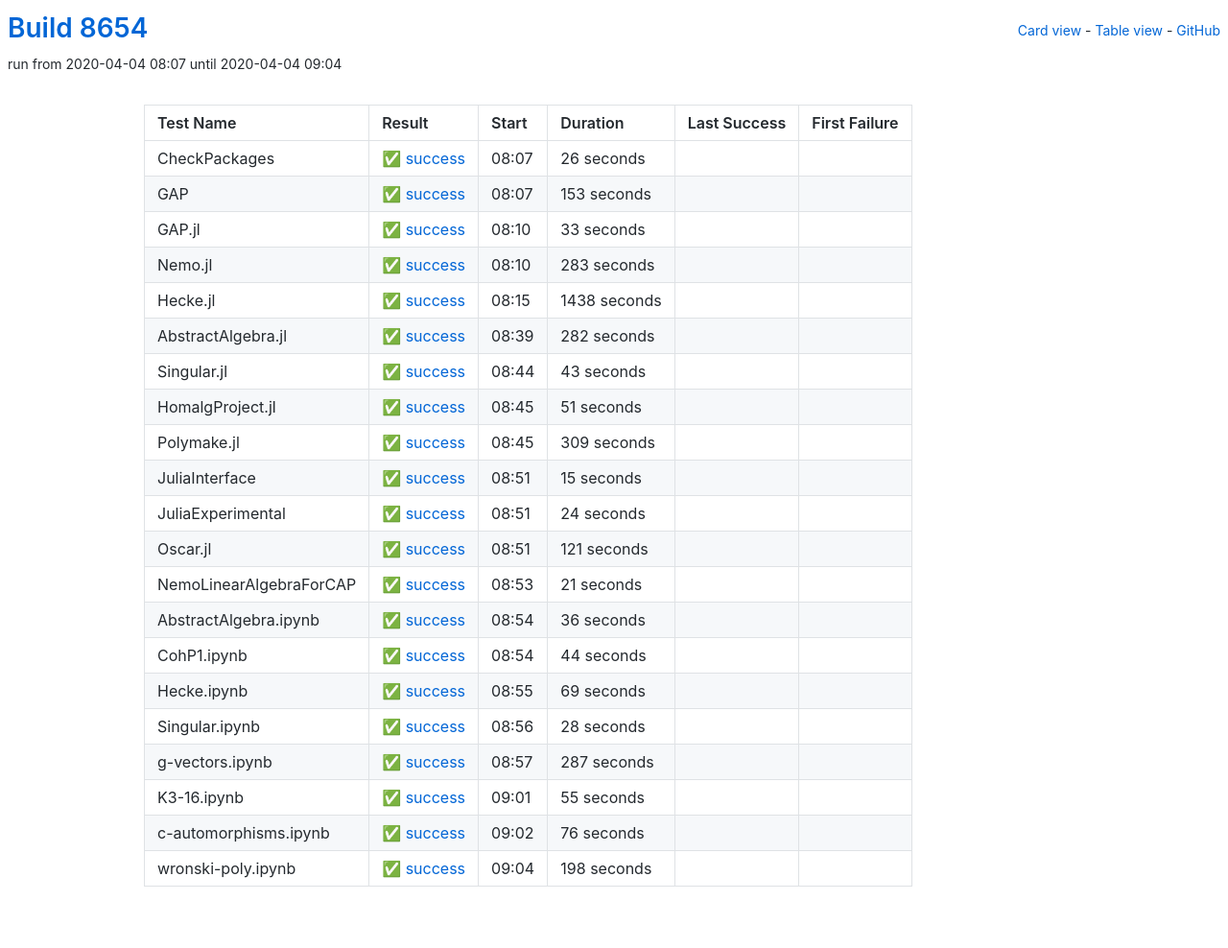
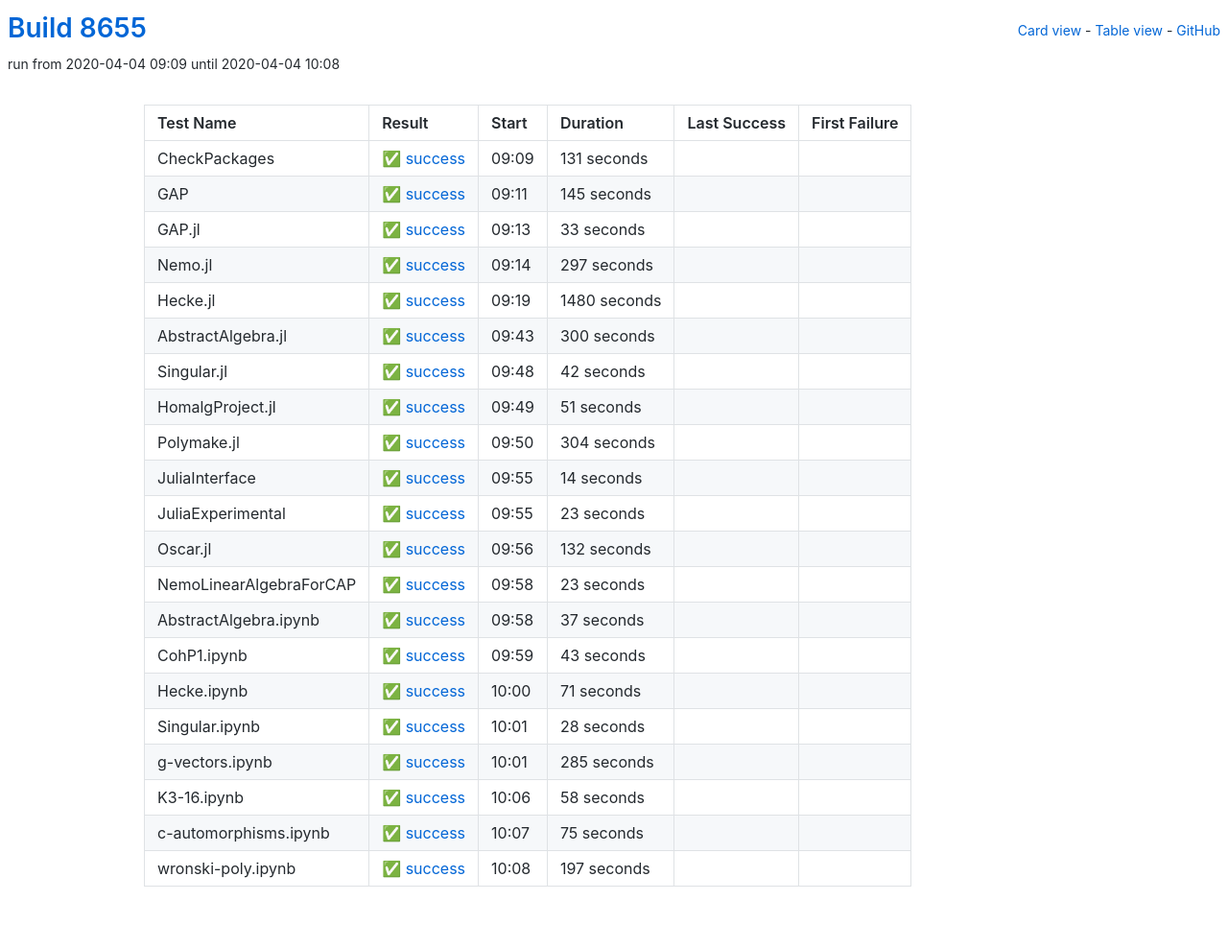
Before and after one commit to oscar-system/oscar-ci-status, a Jekyll site: the page built from table.html, in a window 1280 px wide. Shown: the whole page at 96% size. Built offline with Jekyll 4.4.1, drawn with Linux system fonts in a browser that asks for light colours.

Commit message:
Build 8655

```diff
--- a/_data/ci.yml
+++ b/_data/ci.yml
@@ -1,27 +1,27 @@
-build: 8654
-build_url: https://oscarci.mathematik.uni-kl.de/job/oscar/8654/
+build: 8655
+build_url: https://oscarci.mathematik.uni-kl.de/job/oscar/8655/
 job: oscar
 tests:
-- duration: 26
+- duration: 131
   exitcode: 0
   first_failure: false
   first_failure_url: null
   last_success: false
   last_success_url: null
-  log: https://oscarci.mathematik.uni-kl.de/job/oscar/8654/artifact/logs/build-8654/CheckPackages.log
+  log: https://oscarci.mathematik.uni-kl.de/job/oscar/8655/artifact/logs/build-8655/CheckPackages.log
   name: CheckPackages
-  start: 2020-04-04 08:07
+  start: 2020-04-04 09:09
   status: success
   success: true
-- duration: 153
+- duration: 145
   exitcode: 0
   first_failure: false
   first_failure_url: null
   last_success: false
   last_success_url: null
-  log: https://oscarci.mathematik.uni-kl.de/job/oscar/8654/artifact/logs/build-8654/GAP.log
+  log: https://oscarci.mathematik.uni-kl.de/job/oscar/8655/artifact/logs/build-8655/GAP.log
   name: GAP
-  start: 2020-04-04 08:07
+  start: 2020-04-04 09:11
   status: success
   success: true
 - duration: 33
@@ -30,42 +30,130 @@
   first_failure_url: null
   last_success: false
   last_success_url: null
-  log: https://oscarci.mathematik.uni-kl.de/job/oscar/8654/artifact/logs/build-8654/GAP.jl.log
+  log: https://oscarci.mathematik.uni-kl.de/job/oscar/8655/artifact/logs/build-8655/GAP.jl.log
   name: GAP.jl
-  start: 2020-04-04 08:10
+  start: 2020-04-04 09:13
   status: success
   success: true
-- duration: 283
+- duration: 297
   exitcode: 0
   first_failure: false
   first_failure_url: null
   last_success: false
   last_success_url: null
-  log: https://oscarci.mathematik.uni-kl.de/job/oscar/8654/artifact/logs/build-8654/Nemo.jl.log
+  log: https://oscarci.mathematik.uni-kl.de/job/oscar/8655/artifact/logs/build-8655/Nemo.jl.log
   name: Nemo.jl
-  start: 2020-04-04 08:10
+  start: 2020-04-04 09:14
   status: success
   success: true
-- duration: 1438
+- duration: 1480
   exitcode: 0
   first_failure: false
   first_failure_url: null
   last_success: false
   last_success_url: null
-  log: https://oscarci.mathematik.uni-kl.de/job/oscar/8654/artifact/logs/build-8654/Hecke.jl.log
+  log: https://oscarci.mathematik.uni-kl.de/job/oscar/8655/artifact/logs/build-8655/Hecke.jl.log
   name: Hecke.jl
-  start: 2020-04-04 08:15
+  start: 2020-04-04 09:19
   status: success
   success: true
-- duration: 282
+- duration: 300
   exitcode: 0
   first_failure: false
   first_failure_url: null
   last_success: false
   last_success_url: null
-  log: https://oscarci.mathematik.uni-kl.de/job/oscar/8654/artifact/logs/build-8654/AbstractAlgebra.jl.log
+  log: https://oscarci.mathematik.uni-kl.de/job/oscar/8655/artifact/logs/build-8655/AbstractAlgebra.jl.log
   name: AbstractAlgebra.jl
-  start: 2020-04-04 08:39
+  start: 2020-04-04 09:43
+  status: success
+  success: true
+- duration: 42
+  exitcode: 0
+  first_failure: false
+  first_failure_url: null
+  last_success: false
+  last_success_url: null
+  log: https://oscarci.mathematik.uni-kl.de/job/oscar/8655/artifact/logs/build-8655/Singular.jl.log
+  name: Singular.jl
+  start: 2020-04-04 09:48
+  status: success
+  success: true
+- duration: 51
+  exitcode: 0
+  first_failure: false
+  first_failure_url: null
+  last_success: false
+  last_success_url: null
+  log: https://oscarci.mathematik.uni-kl.de/job/oscar/8655/artifact/logs/build-8655/HomalgProject.jl.log
+  name: HomalgProject.jl
+  start: 2020-04-04 09:49
+  status: success
+  success: true
+- duration: 304
+  exitcode: 0
+  first_failure: false
+  first_failure_url: null
+  last_success: false
+  last_success_url: null
+  log: https://oscarci.mathematik.uni-kl.de/job/oscar/8655/artifact/logs/build-8655/Polymake.jl.log
+  name: Polymake.jl
+  start: 2020-04-04 09:50
+  status: success
+  success: true
+- duration: 14
+  exitcode: 0
+  first_failure: false
+  first_failure_url: null
+  last_success: false
+  last_success_url: null
+  log: https://oscarci.mathematik.uni-kl.de/job/oscar/8655/artifact/logs/build-8655/JuliaInterface.log
+  name: JuliaInterface
+  start: 2020-04-04 09:55
+  status: success
+  success: true
+- duration: 23
+  exitcode: 0
+  first_failure: false
+  first_failure_url: null
+  last_success: false
+  last_success_url: null
+  log: https://oscarci.mathematik.uni-kl.de/job/oscar/8655/artifact/logs/build-8655/JuliaExperimental.log
+  name: JuliaExperimental
+  start: 2020-04-04 09:55
+  status: success
+  success: true
+- duration: 132
+  exitcode: 0
+  first_failure: false
+  first_failure_url: null
+  last_success: false
+  last_success_url: null
+  log: https://oscarci.mathematik.uni-kl.de/job/oscar/8655/artifact/logs/build-8655/Oscar.jl.log
+  name: Oscar.jl
+  start: 2020-04-04 09:56
+  status: success
+  success: true
+- duration: 23
+  exitcode: 0
+  first_failure: false
+  first_failure_url: null
+  last_success: false
+  last_success_url: null
+  log: https://oscarci.mathematik.uni-kl.de/job/oscar/8655/artifact/logs/build-8655/NemoLinearAlgebraForCAP.log
+  name: NemoLinearAlgebraForCAP
+  start: 2020-04-04 09:58
+  status: success
+  success: true
+- duration: 37
+  exitcode: 0
+  first_failure: false
+  first_failure_url: null
+  last_success: false
+  last_success_url: null
+  log: https://oscarci.mathematik.uni-kl.de/job/oscar/8655/artifact/logs/build-8655/AbstractAlgebra.ipynb.log
+  name: AbstractAlgebra.ipynb
+  start: 2020-04-04 09:58
   status: success
   success: true
 - duration: 43
@@ -74,108 +162,20 @@
   first_failure_url: null
   last_success: false
   last_success_url: null
-  log: https://oscarci.mathematik.uni-kl.de/job/oscar/8654/artifact/logs/build-8654/Singular.jl.log
-  name: Singular.jl
-  start: 2020-04-04 08:44
+  log: https://oscarci.mathematik.uni-kl.de/job/oscar/8655/artifact/logs/build-8655/CohP1.ipynb.log
+  name: CohP1.ipynb
+  start: 2020-04-04 09:59
   status: success
   success: true
-- duration: 51
+- duration: 71
   exitcode: 0
   first_failure: false
   first_failure_url: null
   last_success: false
   last_success_url: null
-  log: https://oscarci.mathematik.uni-kl.de/job/oscar/8654/artifact/logs/build-8654/HomalgProject.jl.log
-  name: HomalgProject.jl
-  start: 2020-04-04 08:45
-  status: success
-  success: true
-- duration: 309
-  exitcode: 0
-  first_failure: false
-  first_failure_url: null
-  last_success: false
-  last_success_url: null
-  log: https://oscarci.mathematik.uni-kl.de/job/oscar/8654/artifact/logs/build-8654/Polymake.jl.log
-  name: Polymake.jl
-  start: 2020-04-04 08:45
-  status: success
-  success: true
-- duration: 15
-  exitcode: 0
-  first_failure: false
-  first_failure_url: null
-  last_success: false
-  last_success_url: null
-  log: https://oscarci.mathematik.uni-kl.de/job/oscar/8654/artifact/logs/build-8654/JuliaInterface.log
-  name: JuliaInterface
-  start: 2020-04-04 08:51
-  status: success
-  success: true
-- duration: 24
-  exitcode: 0
-  first_failure: false
-  first_failure_url: null
-  last_success: false
-  last_success_url: null
-  log: https://oscarci.mathematik.uni-kl.de/job/oscar/8654/artifact/logs/build-8654/JuliaExperimental.log
-  name: JuliaExperimental
-  start: 2020-04-04 08:51
-  status: success
-  success: true
-- duration: 121
-  exitcode: 0
-  first_failure: false
-  first_failure_url: null
-  last_success: false
-  last_success_url: null
-  log: https://oscarci.mathematik.uni-kl.de/job/oscar/8654/artifact/logs/build-8654/Oscar.jl.log
-  name: Oscar.jl
-  start: 2020-04-04 08:51
-  status: success
-  success: true
-- duration: 21
-  exitcode: 0
-  first_failure: false
-  first_failure_url: null
-  last_success: false
-  last_success_url: null
-  log: https://oscarci.mathematik.uni-kl.de/job/oscar/8654/artifact/logs/build-8654/NemoLinearAlgebraForCAP.log
-  name: NemoLinearAlgebraForCAP
-  start: 2020-04-04 08:53
-  status: success
-  success: true
-- duration: 36
-  exitcode: 0
-  first_failure: false
-  first_failure_url: null
-  last_success: false
-  last_success_url: null
-  log: https://oscarci.mathematik.uni-kl.de/job/oscar/8654/artifact/logs/build-8654/AbstractAlgebra.ipynb.log
-  name: AbstractAlgebra.ipynb
-  start: 2020-04-04 08:54
-  status: success
-  success: true
-- duration: 44
-  exitcode: 0
-  first_failure: false
-  first_failure_url: null
-  last_success: false
-  last_success_url: null
-  log: https://oscarci.mathematik.uni-kl.de/job/oscar/8654/artifact/logs/build-8654/CohP1.ipynb.log
-  name: CohP1.ipynb
-  start: 2020-04-04 08:54
-  status: success
-  success: true
-- duration: 69
-  exitcode: 0
-  first_failure: false
-  first_failure_url: null
-  last_success: false
-  last_success_url: null
-  log: https://oscarci.mathematik.uni-kl.de/job/oscar/8654/artifact/logs/build-8654/Hecke.ipynb.log
+  log: https://oscarci.mathematik.uni-kl.de/job/oscar/8655/artifact/logs/build-8655/Hecke.ipynb.log
   name: Hecke.ipynb
-  start: 2020-04-04 08:55
+  start: 2020-04-04 10:00
   status: success
   success: true
 - duration: 28
@@ -184,52 +184,52 @@
   first_failure_url: null
   last_success: false
   last_success_url: null
-  log: https://oscarci.mathematik.uni-kl.de/job/oscar/8654/artifact/logs/build-8654/Singular.ipynb.log
+  log: https://oscarci.mathematik.uni-kl.de/job/oscar/8655/artifact/logs/build-8655/Singular.ipynb.log
   name: Singular.ipynb
-  start: 2020-04-04 08:56
+  start: 2020-04-04 10:01
   status: success
   success: true
-- duration: 287
+- duration: 285
   exitcode: 0
   first_failure: false
   first_failure_url: null
   last_success: false
   last_success_url: null
-  log: https://oscarci.mathematik.uni-kl.de/job/oscar/8654/artifact/logs/build-8654/g-vectors.ipynb.log
+  log: https://oscarci.mathematik.uni-kl.de/job/oscar/8655/artifact/logs/build-8655/g-vectors.ipynb.log
   name: g-vectors.ipynb
-  start: 2020-04-04 08:57
+  start: 2020-04-04 10:01
   status: success
   success: true
-- duration: 55
+- duration: 58
   exitcode: 0
   first_failure: false
   first_failure_url: null
   last_success: false
   last_success_url: null
-  log: https://oscarci.mathematik.uni-kl.de/job/oscar/8654/artifact/logs/build-8654/K3-16.ipynb.log
+  log: https://oscarci.mathematik.uni-kl.de/job/oscar/8655/artifact/logs/build-8655/K3-16.ipynb.log
   name: K3-16.ipynb
-  start: 2020-04-04 09:01
+  start: 2020-04-04 10:06
   status: success
   success: true
-- duration: 76
+- duration: 75
   exitcode: 0
   first_failure: false
   first_failure_url: null
   last_success: false
   last_success_url: null
-  log: https://oscarci.mathematik.uni-kl.de/job/oscar/8654/artifact/logs/build-8654/c-automorphisms.ipynb.log
+  log: https://oscarci.mathematik.uni-kl.de/job/oscar/8655/artifact/logs/build-8655/c-automorphisms.ipynb.log
   name: c-automorphisms.ipynb
-  start: 2020-04-04 09:02
+  start: 2020-04-04 10:07
   status: success
   success: true
-- duration: 198
+- duration: 197
   exitcode: 0
   first_failure: false
   first_failure_url: null
   last_success: false
   last_success_url: null
-  log: https://oscarci.mathematik.uni-kl.de/job/oscar/8654/artifact/logs/build-8654/wronski-poly.ipynb.log
+  log: https://oscarci.mathematik.uni-kl.de/job/oscar/8655/artifact/logs/build-8655/wronski-poly.ipynb.log
   name: wronski-poly.ipynb
-  start: 2020-04-04 09:04
+  start: 2020-04-04 10:08
   status: success
   success: true
```
Also changed, not shown: README.md.
